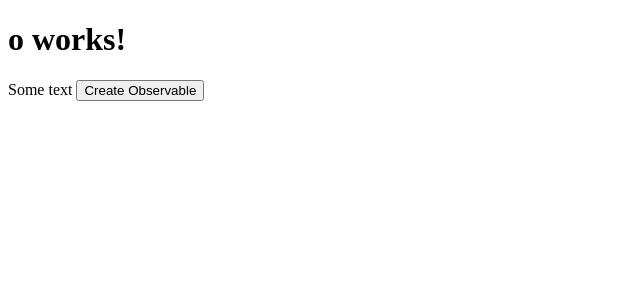
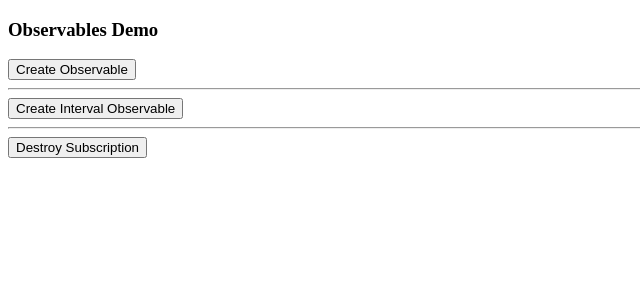
Before and after one commit to avilavate/RxJS-Observables, an Angular app in the folder observables/: page / in a window 1280 px wide. Shown: the top 300 px of the page, without its empty margins (0-640 px from the left). Built offline with nearby package versions, Linux system fonts and the light colour scheme.

Commit message:
Added interval and unsubsription logic.

```diff
--- a/observables/src/app/app.component.html
+++ b/observables/src/app/app.component.html
@@ -1,4 +1 @@
-<h1>
-  {{title}}
-</h1>
 <o-observables> Loading Observable Demo...</o-observables>
--- a/observables/src/app/app.component.ts
+++ b/observables/src/app/app.component.ts
@@ -6,5 +6,4 @@ import { Component } from '@angular/core';
   styleUrls: ['./app.component.css']
 })
 export class AppComponent {
-  title = 'o works!';
 }
--- a/observables/src/app/observables/observables.component.html
+++ b/observables/src/app/observables/observables.component.html
@@ -1,2 +1,6 @@
-Some text
+<h3>Observables Demo</h3>
 <button (click)="create()">Create Observable</button>
+<hr>
+<button (click)="increment()">Create Interval Observable</button>
+<hr>
+<button (click)="destroy()">Destroy Subscription</button>
--- a/observables/src/app/observables/observables.component.ts
+++ b/observables/src/app/observables/observables.component.ts
@@ -1,5 +1,7 @@
 import { Component, OnInit } from '@angular/core';
 import { Observable } from "rxjs/Observable";
+import { Subscription } from "rxjs/Subscription";
+import 'rxjs/add/observable/interval';
 
 @Component({
   selector: 'o-observables',
@@ -8,6 +10,7 @@ import { Observable } from "rxjs/Observable";
 })
 export class ObservablesComponent implements OnInit {
   myObservable: Observable<string>;
+  onSub1: Subscription; onSub2: Subscription
   create() {
     this.myObservable = Observable.create(observer => {
       observer.next("Start");
@@ -28,11 +31,21 @@ export class ObservablesComponent implements OnInit {
       return () => console.log('disposed')
     });
 
-    this.myObservable.subscribe(
+    this.onSub1 = this.myObservable.subscribe(
       (data) => { console.log(data); },
       () => { console.log("error..."); },
       () => { console.log("Completed...") });
   }
+  increment() {
+    let myObservable = Observable.interval(1000);
+    this.onSub2 = myObservable.subscribe((data) => {
+      console.log(data);
+    });
+  }
+  destroy() {
+    this.onSub1.unsubscribe();
+    this.onSub2.unsubscribe();
+  }
   constructor() { }
   ngOnInit() { }
 }
```
